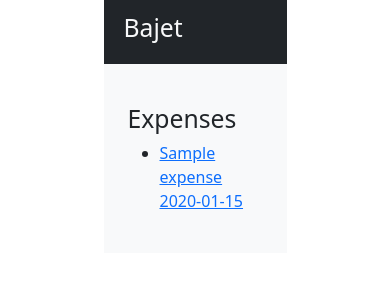
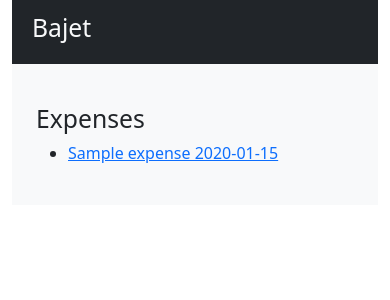
Before and after one commit to DGalbichek/bajet, a Django app: page /expenses/ in a window 390 px wide. Shown: the top 300 px of the page. Run offline with Django 4.2, Linux system fonts and the light colour scheme; tables that the repository leaves empty hold one stand-in row (values such as "Sample post"); some libraries are stand-ins or nearby versions.

Commit message:
prep base template for mobile display

```diff
--- a/expenses/templates/base.html
+++ b/expenses/templates/base.html
@@ -14,14 +14,14 @@
     </head>
     <body>
         <div class="container">
-            <nav class="navbar navbar-default offset-3 col-6 p-2 bg-dark" role="navigation">
+            <nav class="navbar navbar-default col-sm-12 offset-lg-3 col-lg-6 p-2 bg-dark" role="navigation">
                 <div class="container-fluid">
                     <a class="navbar-brand text-light" href="/"><h2>Bajet</h2></a>
                 </div>
             </nav>
             {% if messages %}
                 <div class="row">
-                    <div class="offset-3 col-6">
+                    <div class=" col-sm-12 offset-lg-3 col-lg-6">
                         {% for message in messages %}
                             <div class="alert alert-{{ message.level_tag }}">{{ message }}</div>
                         {% endfor %}
@@ -30,7 +30,7 @@
             {% endif %}
         </div>
         <div class="container">
-            <div class="offset-3 col-6 bg-light">
+            <div class=" col-sm-12 offset-lg-3 col-lg-6 bg-light">
                 <nav aria-label="breadcrumb">
                     <ol class="breadcrumb ps-4">
                         {% block breadcrumbs %}{% endblock %}
```
